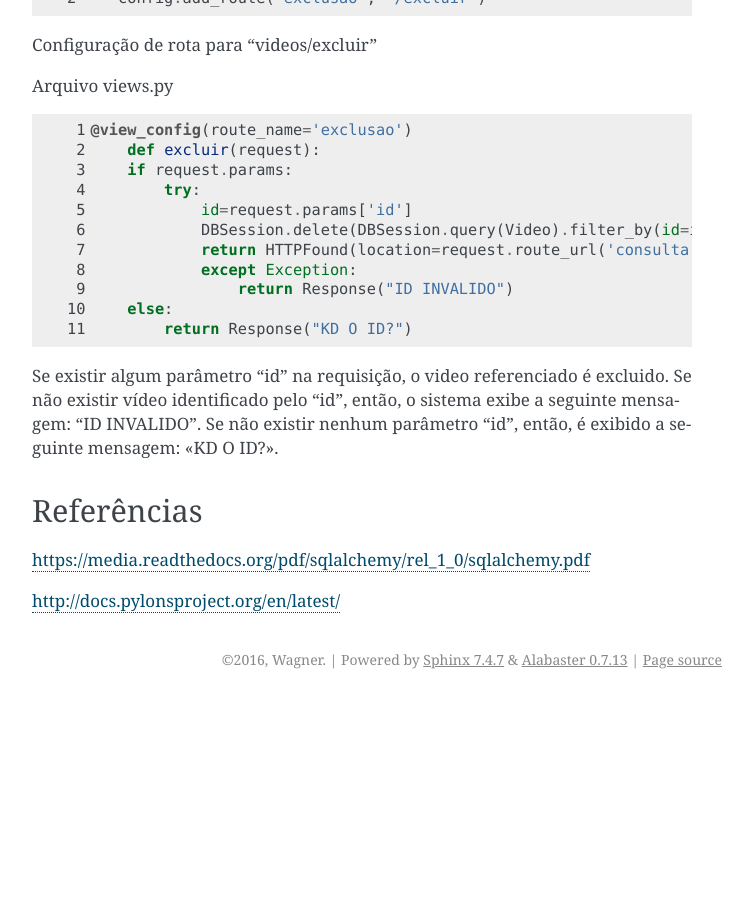
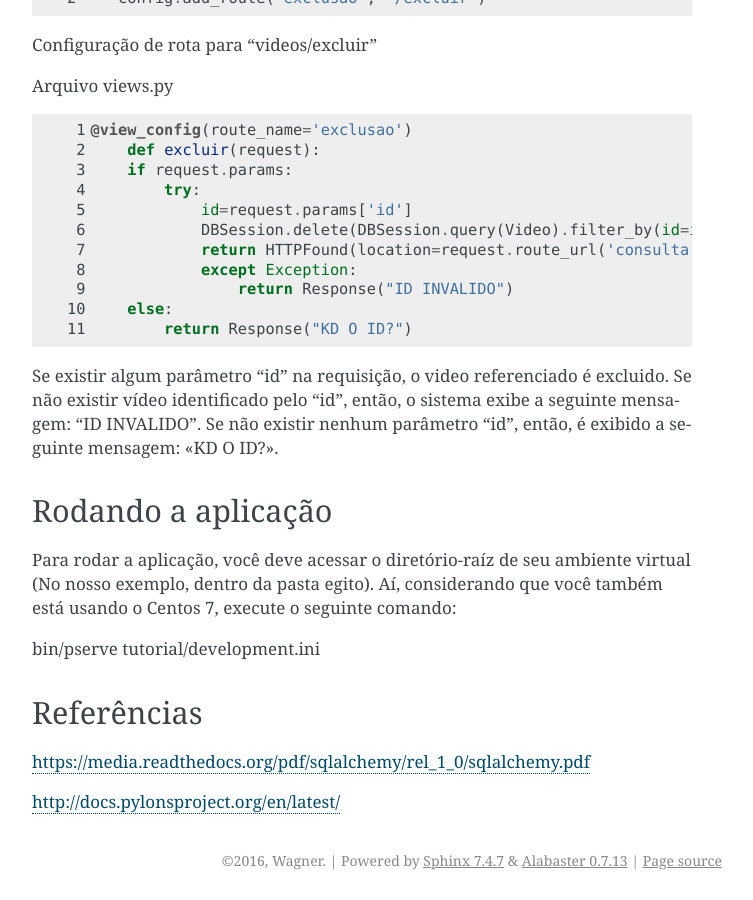
Before and after one commit to wagnerwar/piramid, a Sphinx documentation site: the page built from docs/index.rst, in a window 1280 px wide and 900 px high, scrolled down 5791 px. Shown: the whole window, without its empty margins (388-1141 px from the left). Built offline with Sphinx 7.4.7, drawn with Linux system fonts in a browser that asks for light colours; before the commit the page ends 6490 px from its top, so only the background shows below that.

Commit message:
Comitando alterações

```diff
--- a/docs/index.rst
+++ b/docs/index.rst
@@ -344,6 +344,13 @@ Se existir algum parâmetro 'id' na requisição, o video referenciado é exclui
 o sistema exibe a seguinte mensagem: 'ID INVALIDO'. Se não existir nenhum parâmetro 'id', então, é exibido a seguinte mensagem: "KD O ID?".
 
 
+===================
+Rodando a aplicação
+===================
+
+Para rodar a aplicação, você deve acessar o diretório-raíz de seu ambiente virtual (No nosso exemplo, dentro da pasta egito). Aí, considerando que você também está usando o Centos 7, execute o seguinte comando:
+
+bin/pserve tutorial/development.ini
 
 ===========
 Referências
```
